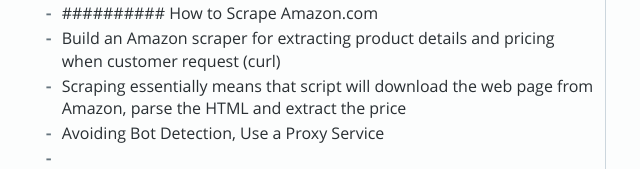
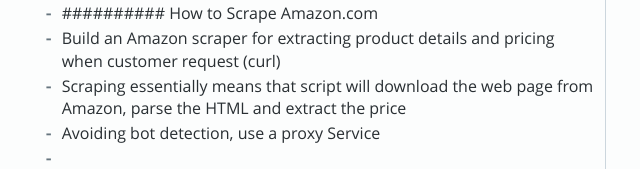
Before and after one commit to vovanduc/devops-resume, a plain HTML site: page index.html in a window 1280 px wide. Shown: the part 1000-1169 px from the top of the page, 454-1094 px from the left. Drawn offline with Linux system fonts and the light colour scheme.

Commit message:
commit push to gh-pages

```diff
--- a/index.html
+++ b/index.html
@@ -241,7 +241,7 @@
                             <li>########## How to Scrape Amazon.com</li>
                             <li>Build an Amazon scraper for extracting product details and pricing when customer request (curl)</li>
                             <li>Scraping essentially means that script will download the web page from Amazon, parse the HTML and extract the price</li>
-                            <li>Avoiding Bot Detection, Use a Proxy Service</li>
+                            <li>Avoiding bot detection, use a proxy Service</li>
                             <li></li>
                             <li>########## Order System Admin</li>
                             <li>Module manage customer, order, invoice, product</li>
```
